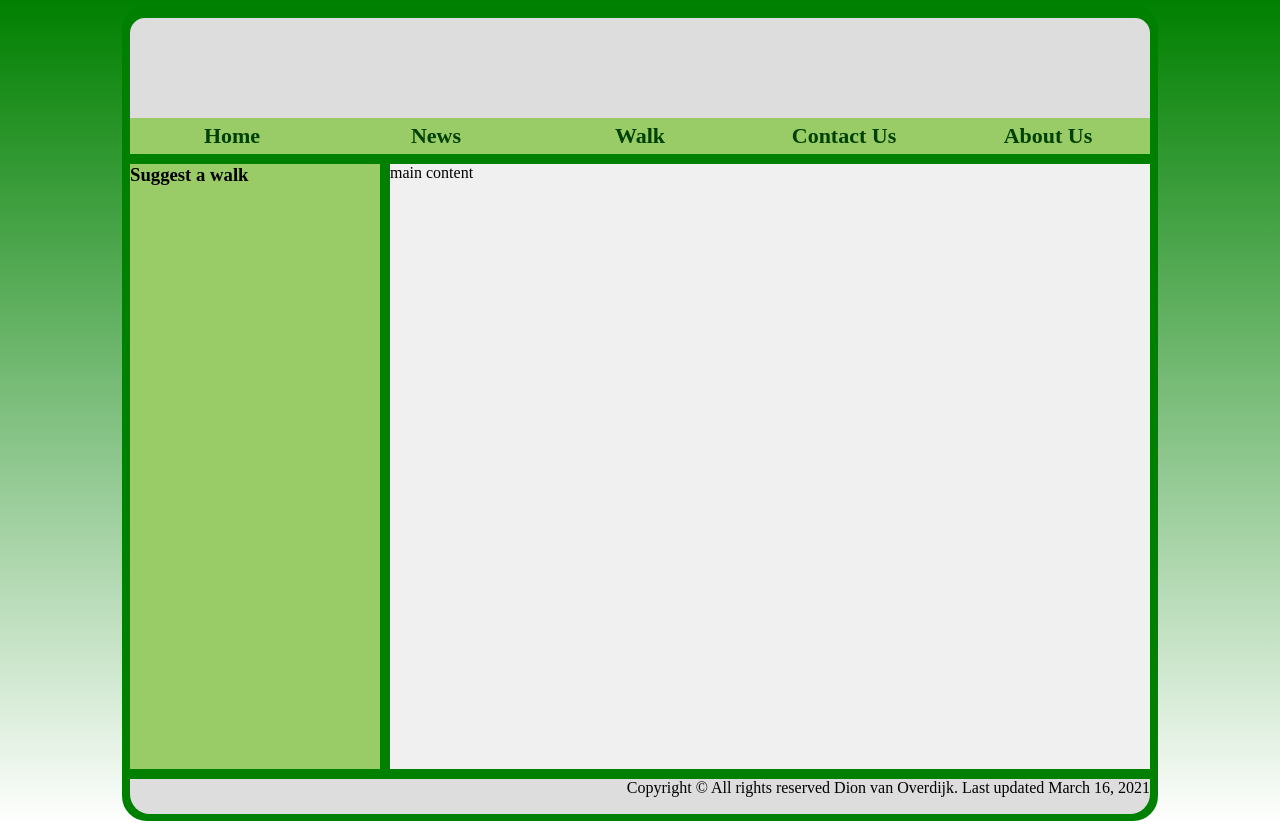
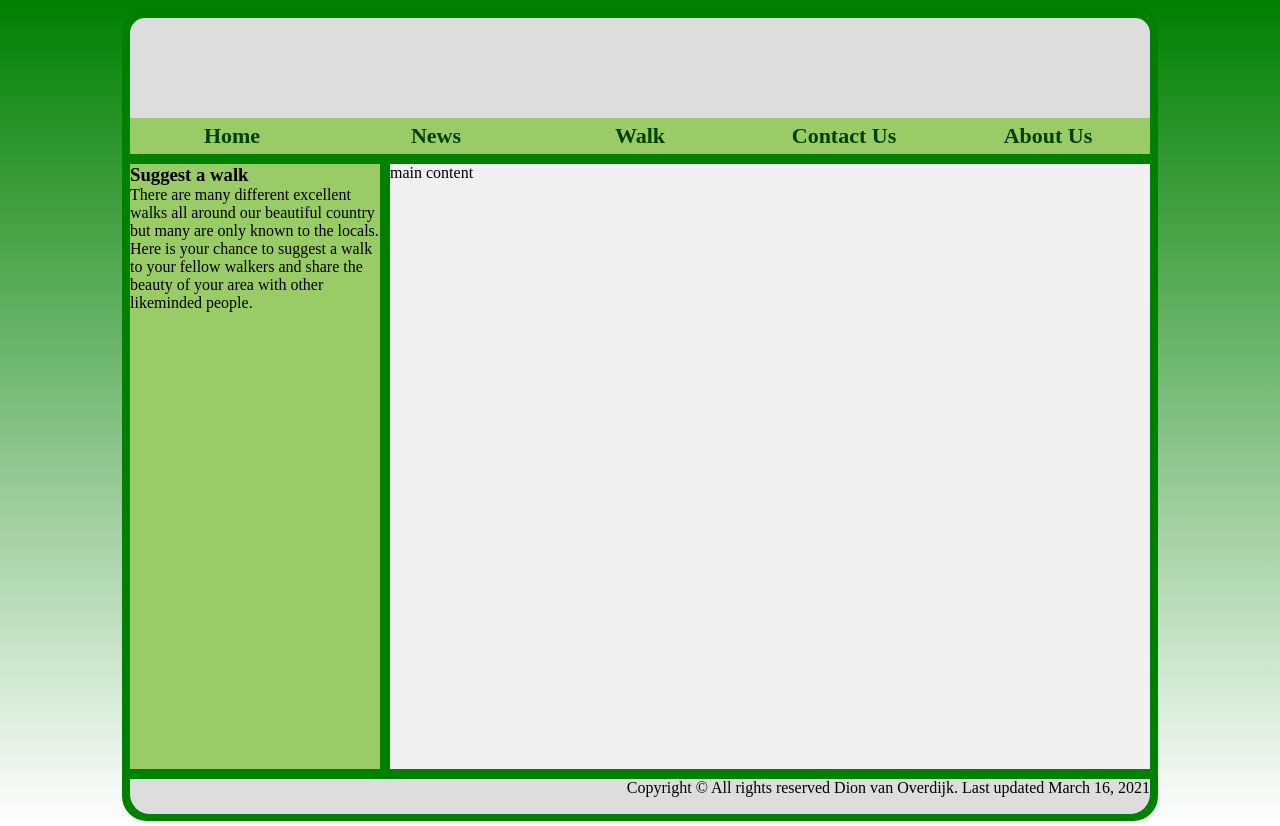
Before and after one commit to hubbychops/countryside, a plain HTML site: page index.html in a window 1280 px wide. Drawn offline with Linux system fonts and the light colour scheme.

Commit message:
amend sidebar content

```diff
--- a/index.html
+++ b/index.html
@@ -18,6 +18,9 @@
 		<div id="fullcol">
 			<div id="sidebar">
 			<h3>Suggest a walk</h3>
+			<p>There are many different excellent walks all around our beautiful country but many are only known to the locals.
+				Here is your chance to suggest a walk to your fellow walkers and share the beauty of your area with
+				other likeminded people.</p><br />
 			</div><!--End of sidebar-->
 			<div id="main_content">main content</div><!--End of main_content-->
 		</div><!--End of fullcol-->
```
